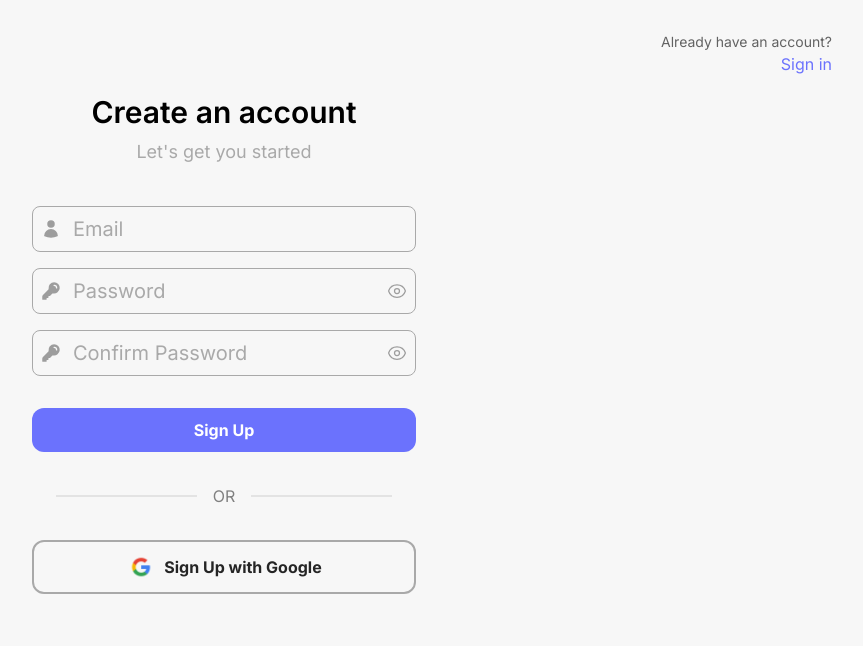
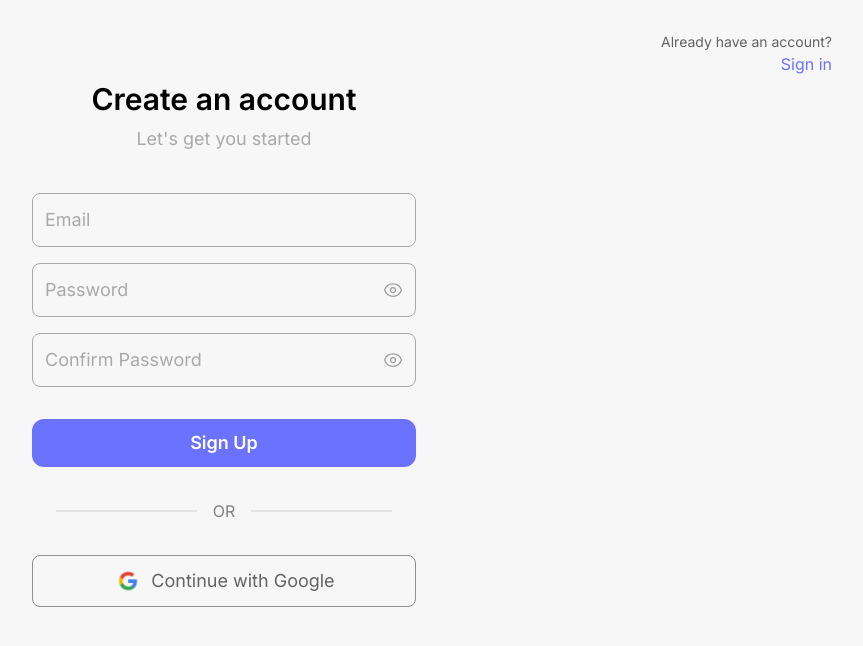
Before and after one commit to silasnevstad/runway.rip, a Next.js app: page /sign-up in a window 1280 px wide. Shown: the top 646 px of the page, without its empty margins (416-1279 px from the left). Built offline with nearby package versions, Linux system fonts and the light colour scheme.

Commit message:
progress

```diff
--- a/src/app/(auth)/layout.js
+++ b/src/app/(auth)/layout.js
@@ -1,5 +1,6 @@
 import Sidebar from "@/components/organisms/Sidebar";
 import {UserProvider} from "@/contexts/UserContext";
+import Header from "@/components/organisms/headers/Header";
 
 export default function AuthenticatedLayout({ children }) {
     return (
@@ -7,6 +8,7 @@ export default function AuthenticatedLayout({ children }) {
             <div className="flex min-h-screen bg-bg-50 dark:bg-bg-800">
                 <Sidebar />
                 <div className="flex flex-col flex-grow">
+                    {/*<Header />*/}
                     {children}
                 </div>
             </div>
--- a/src/app/(noauth)/page.js
+++ b/src/app/(noauth)/page.js
@@ -12,8 +12,8 @@ import Examples from "@/components/organisms/Examples";
 export default function Landing() {
     return (
         <main className="flex items-center flex-col w-full">
-            {/*<LandingHeader background={"bg-transparent"} />*/}
-            <Header />
+            <LandingHeader background={"bg-transparent"} />
+            {/*<Header />*/}
             <div className="flex items-center flex-col p-4 w-full">
                 <div className="flex flex-col justify-center h-screen -mb-60">
                     <div
--- a/src/components/atoms/Avatar.js
+++ b/src/components/atoms/Avatar.js
@@ -1,14 +1,22 @@
 import Image from 'next/image';
 
-const Avatar = ({src, alt, className}) => {
+export const Avatar = ({src, alt, className, width = 50, height = 50}) => {
     return (
         <Image
             src={src}
             alt={alt}
-            className={`rounded-full border-2 border-gray-300 ${className}`}
-            width={50}
-            height={50}
+            className={`rounded-full border-2 border-gray-400 dark:border-gray-500 bg-gray-200 dark:bg-gray-700 text-gray-600 dark:text-gray-300 ${className}`}
+            width={width}
+            height={height}
         />
+    );
+}
+
+export const LetterAvatar = ({ letter, className }) => {
+    return (
+        <div className={`flex justify-center items-center rounded-full border-2 border-gray-400 dark:border-gray-500 bg-gray-200 dark:bg-gray-700 text-gray-600 dark:text-gray-300 ${className} w-8 h-8`}>
+            <span className="text-lg font-semibold">{letter}</span>
+        </div>
     );
 }
 
@@ -21,5 +29,3 @@ export const AvatarList = ({ avatars }) => {
         </div>
     );
 }
-
-export default AvatarList;
--- a/src/components/atoms/Buttons.js
+++ b/src/components/atoms/Buttons.js
@@ -25,12 +25,15 @@ const Button = ({
     type = 'button', // button type (button, submit, reset)
     variant = '', // variant like primary, soft, danger, etc.
     shape = 'rounded-lg', // shape like rounded-lg, rounded-full, etc.
+    fontSize = 'text-lg', // font size
+    fontWeight = 'font-semibold', // font weight
     textColor = 'text-white', // text color
     backgroundColor = 'bg-primary-500', // background color
-    hoverBackgroundColor = 'bg-primary-600', // hover background color
+    hoverBackgroundColor = 'hover:bg-primary-600', // hover background color
     icon: Icon = null, // optional icon component
     iconSrc = '', // optional icon image source
     iconAlt = '', // icon alt text for Image
+    iconClassname = '', // icon classname
     border = false, // border variant
     loading = false, // loading state
     ping = false, // ping state
@@ -38,10 +41,10 @@ const Button = ({
     disabled = false, // disabled state
     ...props
 }) => {
-    const baseStyles = `font-bold py-2.5 px-12 ${shape} flex items-center justify-center gap-2 transition-colors duration-200 ease-in-out `;
-    let variantStyles = `${textColor} ${backgroundColor} ${"hover:" + hoverBackgroundColor} ${border ? 'border-2 border-gray-500 dark:border-gray-600' : ''}`;
+    const baseStyles = `${fontSize} ${fontWeight} py-2.5 px-12 ${shape} flex items-center justify-center gap-2 transition-colors duration-200 ease-in-out `;
+    let variantStyles = `${textColor} ${backgroundColor} ${hoverBackgroundColor} ${border ? 'border border-bg-500 dark:border-bg-300' : ''}`;
 
-    const iconElement = Icon ? <Icon className="w-5 h-5" /> : iconSrc ? <Image src={iconSrc} alt={iconAlt} width={30} height={30} /> : null;
+    const iconElement = Icon ? <Icon className={`w-5 h-5 ${iconClassname}`} /> : iconSrc ? <Image src={iconSrc} alt={iconAlt} width={30} height={30} /> : null;
 
     const variantClasses = {
         primary: 'text-white bg-primary-500 hover:bg-primary-600',
@@ -64,7 +67,7 @@ const Button = ({
             type={type}
             onClick={onClick}
             disabled={loading || disabled}
-            className={`${baseStyles} ${variantStyles} ${className} ${loading ? 'cursor-not-allowed' : 'cursor-pointer'} ${disabled ? 'opacity-50' : ''}`}
+            className={`relative ${baseStyles} ${variantStyles} ${className} ${loading ? 'cursor-not-allowed' : 'cursor-pointer'} ${disabled ? 'opacity-50' : ''} ${ping ? 'animate-ping' : ''}`}
             {...props}
         >
             {loading ?
--- a/src/components/atoms/Input.js
+++ b/src/components/atoms/Input.js
@@ -5,31 +5,50 @@ import { EyeIcon, EyeSlashIcon } from "@heroicons/react/24/outline";
 
 const Input = ({ label, leftIcon: LeftIcon, rightIcon: RightIcon, secure, ...props }) => {
     const [showPassword, setShowPassword] = useState(false);
+    const [isFocused, setIsFocused] = useState(false);
 
     const togglePassword = () => {
         setShowPassword(!showPassword);
     }
 
+    const handleFocus = () => {
+        setIsFocused(true);
+    }
+
+    const handleBlur = () => {
+        setIsFocused(false);
+    }
+
     return (
         <div className="flex flex-col w-full gap-2">
-            {label && <label className="text-lg font-semibold text-gray-800 opacity-60 pl-1">{label}</label>}
-            <div
-                className="flex items-center px-2 rounded-lg border border-gray-500 dark:border-gray-700 focus-within:border-primary-500 focus-within:ring-1 focus-within:ring-primary-500">
-                {LeftIcon && <LeftIcon className="flex-shrink-0 w-5 h-5 text-gray-600 opacity-75 dark:text-gray-500"/>}
+            <div className="relative flex items-center rounded-lg border border-gray-500 p-1 dark:border-gray-700 focus-within:border-primary-500 focus-within:ring-1 focus-within:ring-primary-500">
+                {LeftIcon && <LeftIcon className="flex-shrink-0 w-5 h-5 text-gray-600 opacity-75 dark:text-gray-500 ml-2"/>}
+                {label &&
+                    <label
+                        onClick={() => document.getElementById(props.id).focus()}
+                        className={`absolute transition-all duration-200 cursor-text ${
+                            isFocused || props.value
+                                ? '-top-3.5 left-2 px-2 bg-bg-50 text-primary-500 text-opacity-80'
+                                : 'text-lg left-3 top-1/2 transform -translate-y-1/2 text-gray-500 dark:text-gray-600'
+                        }`}
+                    >
+                        {label}
+                    </label>
+                }
                 <input
                     type={secure && !showPassword ? 'password' : 'text'}
-                    className="border-transparent focus:border-transparent focus:ring-0 flex-grow text-xl border-none focus:outline-none bg-transparent dark:text-gray-100 placeholder-gray-500 dark:placeholder-gray-600"
+                    id={props.id}
+                    className={`border-transparent focus:border-transparent focus:ring-0 flex-grow text-lg border-none focus:outline-none bg-transparent dark:text-gray-100 ${label && "placeholder-transparent"}`}
+                    onFocus={handleFocus}
+                    onBlur={handleBlur}
                     {...props}
                 />
                 {secure && (
-                    <button
-                        className="focus:outline-none"
-                        onClick={togglePassword}
-                    >
-                        {showPassword ? <EyeSlashIcon className="w-5 h-5 text-gray-600 opacity-75 dark:text-gray-500"/> : <EyeIcon className="w-5 h-5 text-gray-600 opacity-75 dark:text-gray-500"/>}
+                    <button className="focus:outline-none" onClick={togglePassword}>
+                        {showPassword ? <EyeSlashIcon className="mr-2 w-5 h-5 text-gray-600 opacity-75 dark:text-gray-500"/> : <EyeIcon className="mr-2 w-5 h-5 text-gray-600 opacity-75 dark:text-gray-500"/>}
                     </button>
                 )}
-                {RightIcon && <RightIcon className="w-5 h-5 text-gray-600 opacity-75 dark:text-gray-500"/>}
+                {RightIcon && <RightIcon className="mr-2 w-5 h-5 text-gray-600 opacity-75 dark:text-gray-500"/>}
             </div>
         </div>
     );
--- a/src/components/organisms/AuthForm.js
+++ b/src/components/organisms/AuthForm.js
@@ -26,40 +26,38 @@ export default function AuthForm({
     return (
         <form className="flex flex-col w-full gap-2" action={action}>
             <div className="flex flex-col w-full gap-4 mb-4">
+                <div className="flex flex-col w-full gap-4">
+                    {state?.errors.email && <p className="text-red-500 font-semibold">{state.errors.email}</p>}
                     <Input
-                    leftIcon={UserIcon}
+                        label="Email"
                         id="email"
                         name="email"
                         type="email"
-                    placeholder="Email"
                     />
-                {state?.errors.email && <p className="text-red-500 font-semibold">{state.errors.email}</p>}
+                </div>
+                <div className="flex flex-col w-full gap-4">
+                    {state?.errors.password && (
+                        <div>
+                            <p className="text-red-500 font-semibold">Password must {state.errors.password.map((error, index) => (
+                                `${index === 0 ? error.charAt(0).toLowerCase() + error.slice(1) : error}${index === state.errors.password.length - 1 ? '' : index === state.errors.password.length - 2 ? ' and ' : ', '}`
+                            ))}
+                            </p>
+                        </div>
+                    )}
                     <Input
-                    leftIcon={KeyIcon}
+                        label="Password"
                         id="password"
                         name="password"
                         type="password"
-                    placeholder="Password"
                         secure
                     />
-                {state?.errors.password && (
-                    <div>
-                        <p className="text-red-500 font-semibold">Password must contain:</p>
-                        <ul>
-                            {state.errors.password.map((error) => (
-                                <li key={error}>- {error}</li>
-                            ))}
-                        </ul>
                 </div>
-                )}
-
                 {type === 'sign-up' && (
                     <Input
-                        leftIcon={KeyIcon}
                         id="confirmPassword"
                         name="confirmPassword"
                         type="password"
-                        placeholder="Confirm Password"
+                        label="Confirm Password"
                         secure
                     />
                 )}
@@ -69,15 +67,18 @@ export default function AuthForm({
             <Button
                 iconSrc="/logos/google.png"
                 iconAlt="Google Icon"
+                iconPlacement={'center'}
                 onClick={null}
-                className="hover:shadow-md hover:-translate-y-0.5 transition-transform duration-200 ease-in-out"
-                shape="rounded-xl"
+                shape="rounded-lg"
                 backgroundColor="bg-bg-50 dark:bg-bg-800"
-                hoverBackgroundColor="hover:bg-bg-100 dark:hover:bg-bg-900"
-                textColor="text-gray-900 dark:text-gray-100"
+                hoverBackgroundColor="hover:bg-bg-200 dark:hover:bg-bg-900"
+                textColor="text-gray-900 dark:text-gray-100 text-opacity-70"
+                textPlacement="center"
+                fontSize="text-lg"
+                fontWeight="font-regular"
                 border
             >
-                {type === 'sign-in' ? 'Continue with Google' : 'Sign Up with Google'}
+                Continue with Google
             </Button>
         </form>
     );
```
Also changed, not shown: src/components/organisms/Sidebar.js (+3 -4 lines), src/components/organisms/headers/Header.js (+6 -3 lines). Lines whose indentation alone changed are shown as unchanged.
